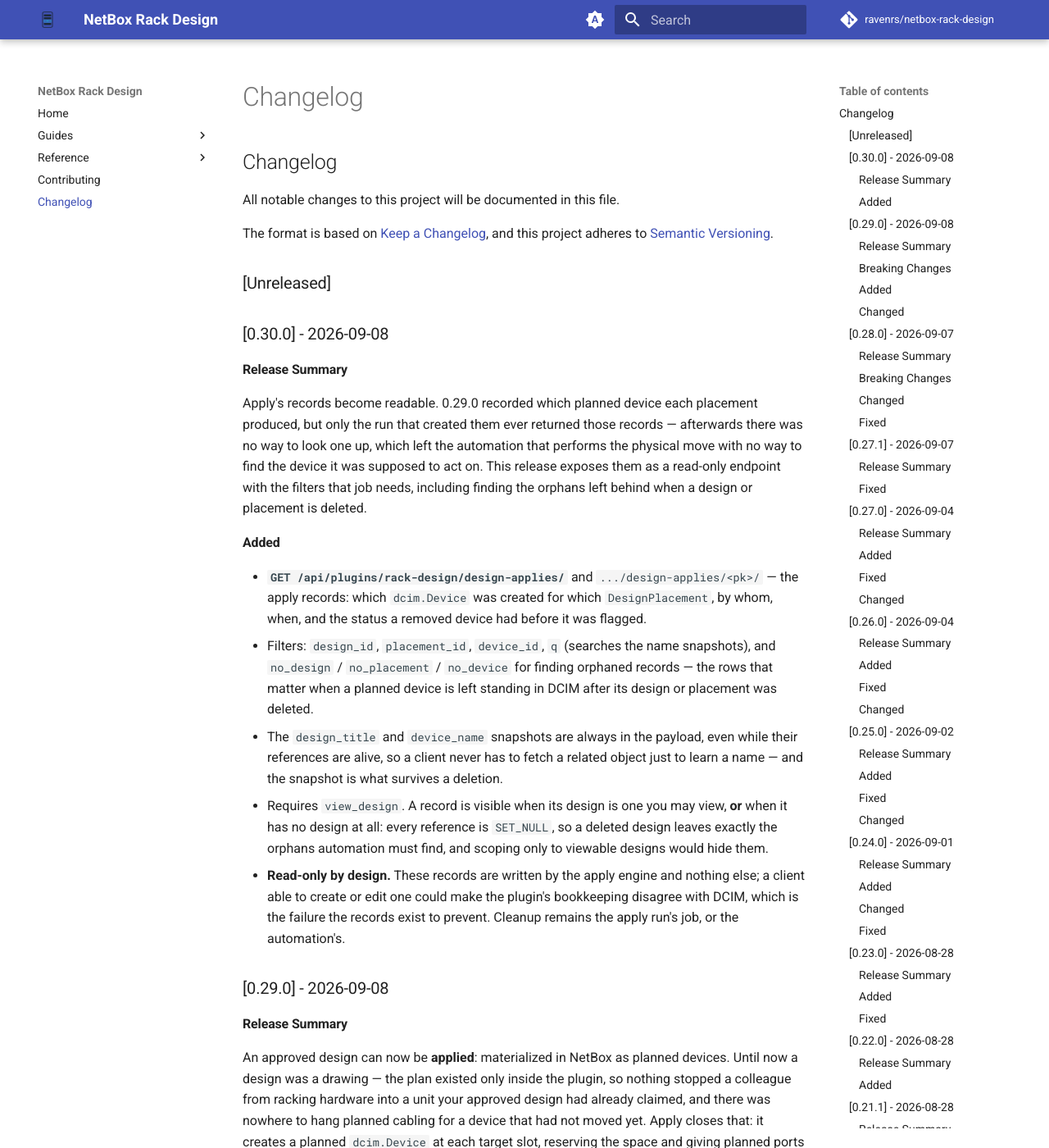
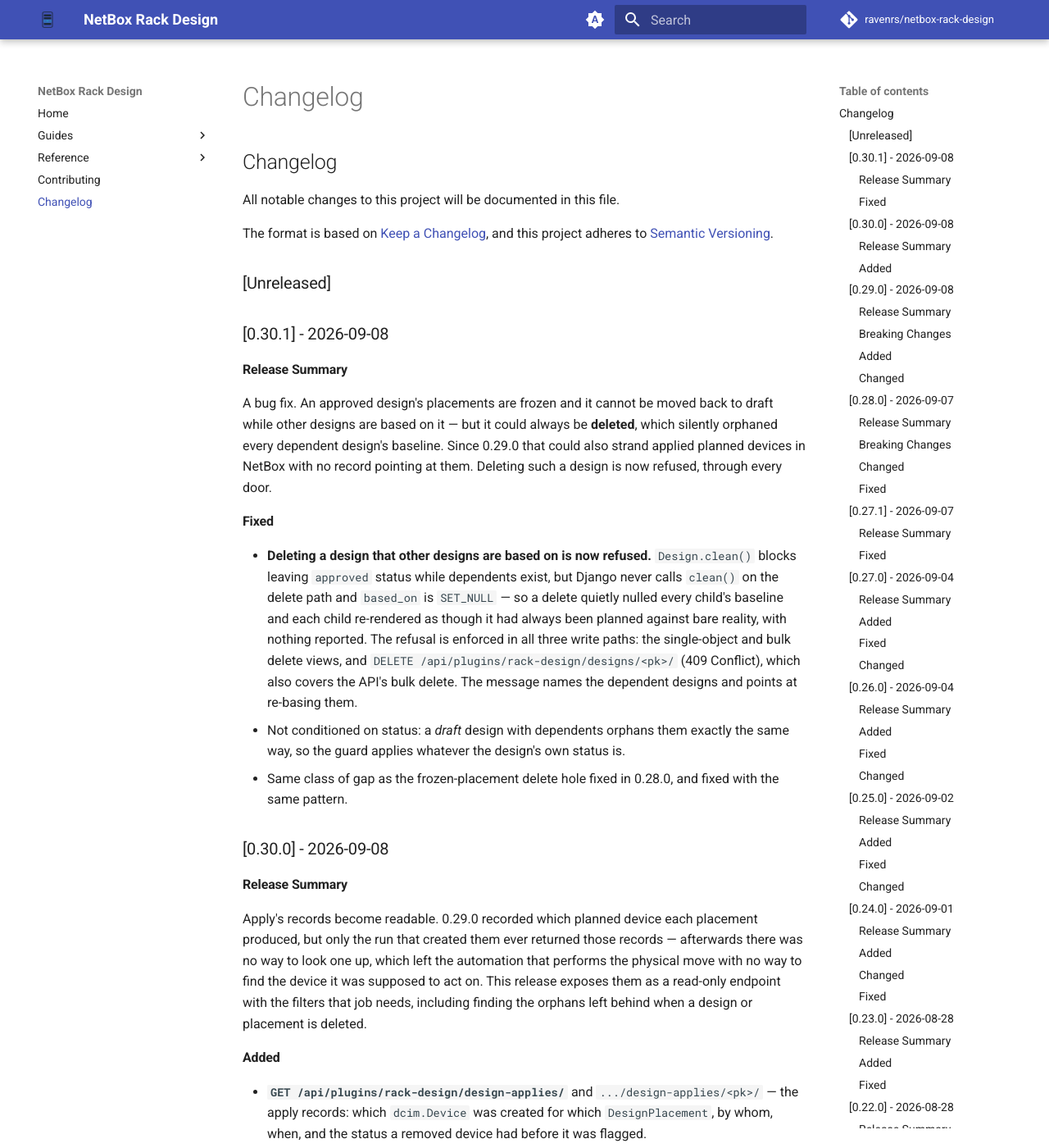
Before and after one commit to ravenrs/netbox-rack-design, an MkDocs documentation site: the page built from docs/changelog.md, in a window 1280 px wide and 1400 px high. Shown: the whole window at 82% size. Built offline with MkDocs 1.6.1 and Material for MkDocs 9.7.7, drawn with Linux system fonts in a browser that asks for light colours; comment, search, counter and statistics services are not loaded.

Commit message:
Release v0.30.1

```diff
--- a/CHANGELOG.md
+++ b/CHANGELOG.md
@@ -6,6 +6,34 @@
 and this project adheres to [Semantic Versioning](https://semver.org/spec/v2.0.0.html).
 
 ## [Unreleased]
+
+## [0.30.1] - 2026-09-08
+
+### Release Summary
+
+A bug fix. An approved design's placements are frozen and it cannot be moved
+back to draft while other designs are based on it — but it could always be
+**deleted**, which silently orphaned every dependent design's baseline. Since
+0.29.0 that could also strand applied planned devices in NetBox with no record
+pointing at them. Deleting such a design is now refused, through every door.
+
+### Fixed
+
+- **Deleting a design that other designs are based on is now refused.**
+  `Design.clean()` blocks leaving `approved` status while dependents exist, but
+  Django never calls `clean()` on the delete path and `based_on` is
+  `SET_NULL` — so a delete quietly nulled every child's baseline and each
+  child re-rendered as though it had always been planned against bare reality,
+  with nothing reported. The refusal is enforced in all three write paths:
+  the single-object and bulk delete views, and
+  `DELETE /api/plugins/rack-design/designs/<pk>/` (409 Conflict), which also
+  covers the API's bulk delete. The message names the dependent designs and
+  points at re-basing them.
+  - Not conditioned on status: a *draft* design with dependents orphans them
+    exactly the same way, so the guard applies whatever the design's own status
+    is.
+  - Same class of gap as the frozen-placement delete hole fixed in 0.28.0, and
+    fixed with the same pattern.
 
 ## [0.30.0] - 2026-09-08
 
--- a/netbox_rack_design/__init__.py
+++ b/netbox_rack_design/__init__.py
@@ -9,7 +9,7 @@
 
 __author__ = """Petr Voronov"""
 __email__ = "ravenrs@gmail.com"
-__version__ = "0.30.0"
+__version__ = "0.30.1"
 
 
 from netbox.plugins import PluginConfig
--- a/pyproject.toml
+++ b/pyproject.toml
@@ -7,7 +7,7 @@
 
 [project]
 name =  "netbox-rack-design"
-version = "0.30.0"
+version = "0.30.1"
 authors = [
     {name = "Petr Voronov", email = "ravenrs@gmail.com"},
 ]
```
Also changed, not shown: COMPATIBILITY.md (+1 -0 lines).
